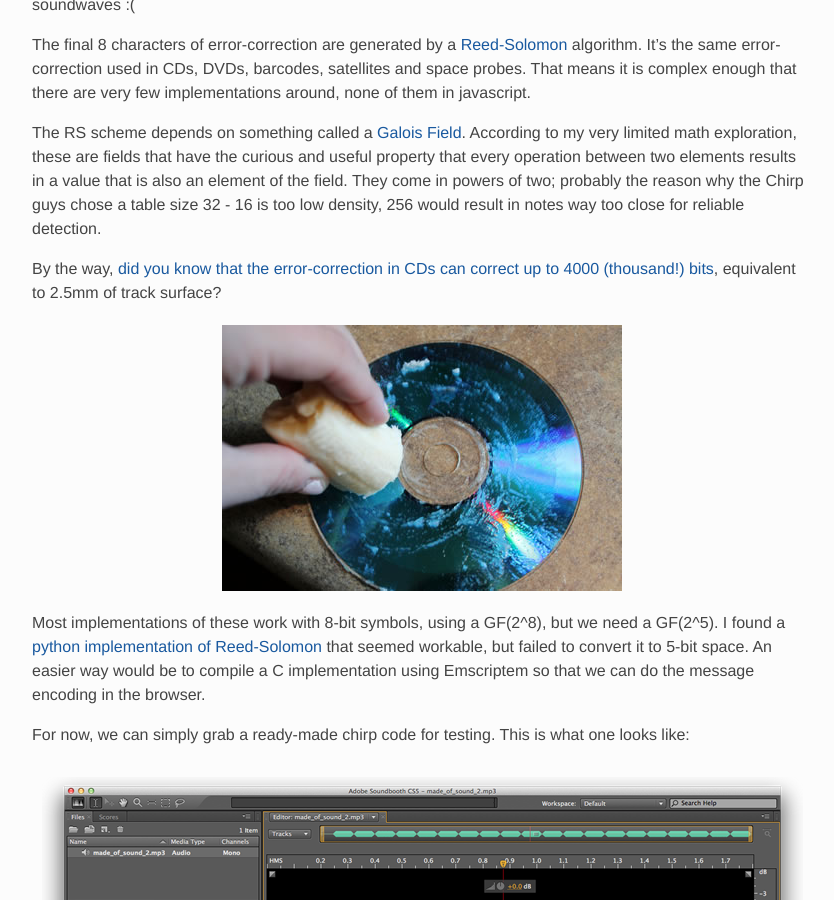
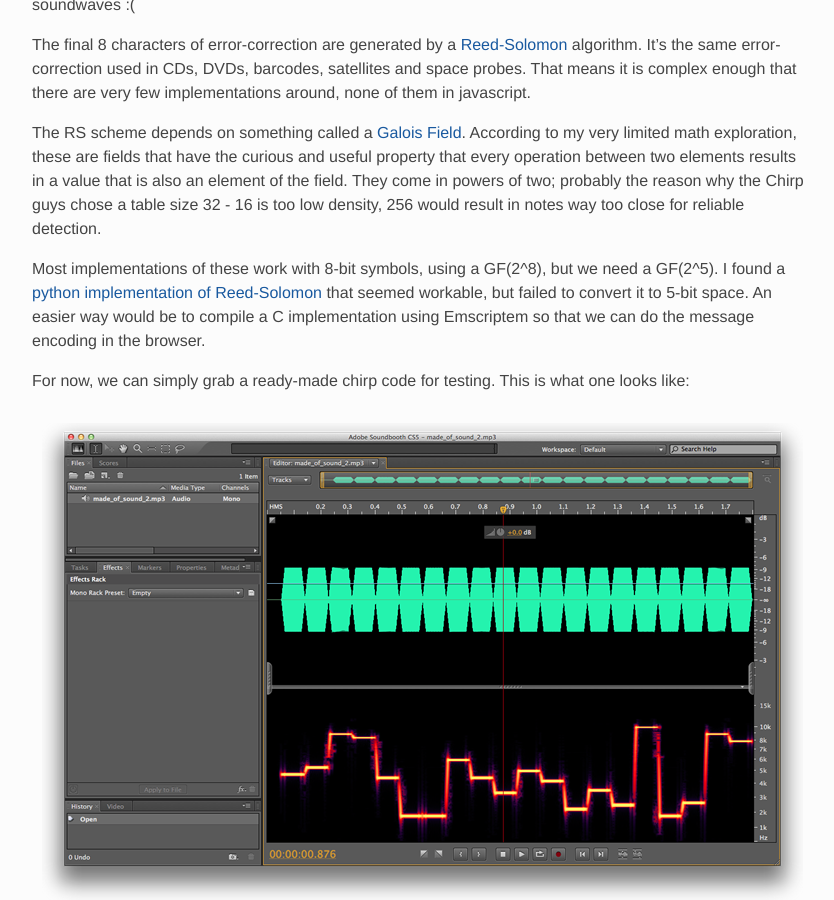
Before and after one commit to ricardobeat/ricardobeat.github.com, a Jekyll site: the page built from _posts/2012-12-30-Implementing-the-chirp-protocol-using-webaudio.md, in a window 1280 px wide and 900 px high, scrolled down 2885 px. Shown: the whole window, without its empty margins (218-1052 px from the left). Built offline with Jekyll 4.4.1, drawn with Linux system fonts in a browser that asks for light colours; Markdown is read by kramdown in place of the engine named in the settings.

Commit message:
goodbye banana

```diff
--- a/_posts/2012-12-30-Implementing-the-chirp-protocol-using-webaudio.md
+++ b/_posts/2012-12-30-Implementing-the-chirp-protocol-using-webaudio.md
@@ -142,10 +142,6 @@ enough that there are very few implementations around, none of them in javascrip
 The RS scheme depends on something called a [Galois Field](http://en.wikipedia.org/wiki/Finite_field). According to my very
 limited math exploration, these are fields that have the curious and useful property that every operation between two elements results in a value that is also an element of the field. They come in powers of two; probably the reason why the Chirp guys chose a table size 32 - 16 is too low density, 256 would result in notes way too close for reliable detection.
 
-By the way, [did you know that the error-correction in CDs can correct up to 4000 (thousand!) bits](http://en.wikipedia.org/wiki/Reed%E2%80%93Solomon_error_correction#Data_storage), equivalent to 2.5mm of track surface?
-
-![How to fix your scratched CDs](/images/scratched_cd.jpg)
-
 Most implementations of these work with 8-bit symbols, using a GF(2^8), but we need a GF(2^5). I found a [python implementation of Reed-Solomon](https://github.com/brownan/Reed-Solomon) that seemed workable, but failed to convert it to 5-bit space. An easier way would be to compile a C implementation using Emscriptem so that we can do the message encoding in the browser.
 
 For now, we can simply grab a ready-made chirp code for testing. This is what one looks like:
```
